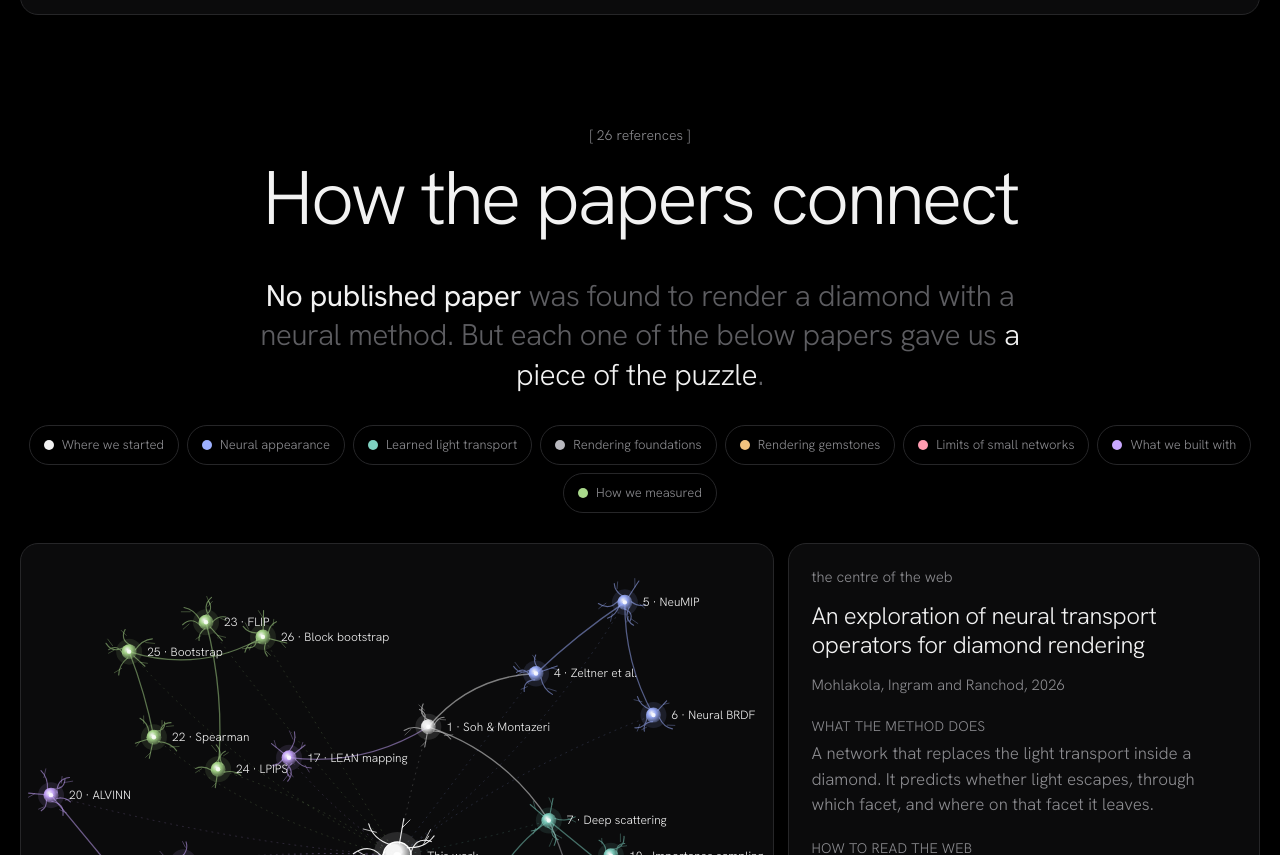
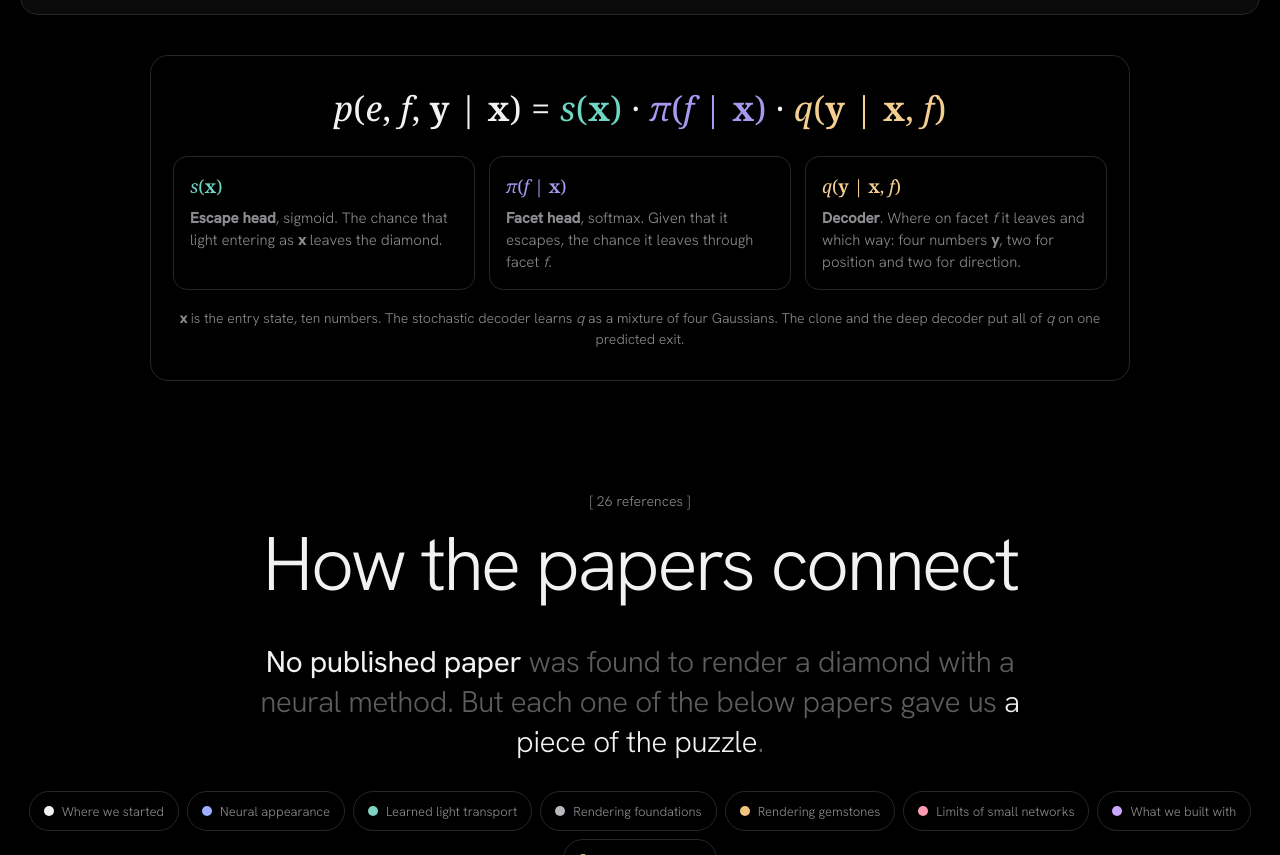
Before and after one commit to Sally-Mohlakola/Neural_Diamond, a plain HTML site: page index.html in a window 1280 px wide. Shown: the part 4237-5092 px from the top of the page. Drawn offline with Linux system fonts and the light colour scheme.

Commit message:
How it works: the operator's factorisation p(e,f,y|x) = s(x) pi(f|x) q(y|x,f)

```diff
--- a/index.html
+++ b/index.html
@@ -145,6 +145,17 @@ td { color: var(--grey); }
 /* how it works: the figure on white, then three plain steps */
 .figure { margin-top: 50px; background: #fff; border-radius: 18px; padding: 14px; }
 .figure img { width: 100%; }
+.eqn { max-width: 980px; margin: 40px auto 0; border: 1px solid var(--line); border-radius: 18px; padding: 30px 22px; text-align: center; }
+.eqn .eq { font: 300 clamp(20px, 3vw, 34px)/1.3 Georgia, 'Times New Roman', serif; color: var(--white); letter-spacing: .01em; }
+.eqn .eq b, .eqterms b { font-weight: 600; }
+.eqn .t.s { color: #6fd6c4; } .eqn .t.f { color: #a898f0; } .eqn .t.q { color: #f5cf92; }
+.eqterms { display: grid; grid-template-columns: repeat(3, minmax(0, 1fr)); gap: 14px; margin-top: 26px; text-align: left; }
+.eqterms > div { border: 1px solid var(--line); border-radius: 14px; padding: 16px; }
+.eqterms .t { font: 18px Georgia, 'Times New Roman', serif; }
+.eqterms p { font-size: 15px; color: var(--grey); margin-top: 8px; line-height: 1.45; }
+.eqnote { font-size: 14px; color: var(--grey); margin-top: 18px; }
+@media (max-width: 720px) { .eqterms { grid-template-columns: minmax(0, 1fr); } }
+
 .why { max-width: 620px; margin: 50px auto 0; text-align: center; }
 .why video { width: 100%; aspect-ratio: 1; border-radius: 18px; display: block; }
 .why figcaption { font-size: 13px; color: var(--grey); margin-top: 12px; }
@@ -436,6 +447,16 @@ td { color: var(--grey); }
 <p class="hint">Tap or hover over any block to read what it does. Tap empty space, or Reset, to start again.</p>
 <div class="info" aria-live="polite"><div><h3 id="archTitle">The neural transport operator</h3><span class="tag" id="archTag">overview</span></div><p id="archText">The first surface is traced exactly. Inside the diamond, a network takes over. It decides whether the light escapes, through which facet, and where on that facet it leaves. The exit ray then goes back to the path tracer.</p></div>
 </div>
+<div class="eqn" aria-label="p of e, f, y given x equals s of x, times pi of f given x, times q of y given x and f">
+<p class="eq"><i>p</i>(<i>e</i>, <i>f</i>, <b>y</b> | <b>x</b>) = <span class="t s"><i>s</i>(<b>x</b>)</span> · <span class="t f"><i>π</i>(<i>f</i> | <b>x</b>)</span> · <span class="t q"><i>q</i>(<b>y</b> | <b>x</b>, <i>f</i>)</span></p>
+<div class="eqterms">
+<div><span class="t s"><i>s</i>(<b>x</b>)</span><p><b>Escape head</b>, sigmoid. The chance that light entering as <b>x</b> leaves the diamond.</p></div>
+<div><span class="t f"><i>π</i>(<i>f</i> | <b>x</b>)</span><p><b>Facet head</b>, softmax. Given that it escapes, the chance it leaves through facet <i>f</i>.</p></div>
+<div><span class="t q"><i>q</i>(<b>y</b> | <b>x</b>, <i>f</i>)</span><p><b>Decoder</b>. Where on facet <i>f</i> it leaves and which way: four numbers <b>y</b>, two for position and two for direction.</p></div>
+</div>
+<p class="eqnote"><b>x</b> is the entry state, ten numbers. The stochastic decoder learns <i>q</i> as a mixture of four Gaussians. The clone and the deep decoder put all of <i>q</i> on one predicted exit.</p>
+</div>
+
 <div class="head" id="papers"><span class="tiny">[ 26 references ]</span><h2>How the papers connect</h2></div>
 <p class="say" style="margin-top: 40px"><strong>No published paper</strong> was found to render a diamond with a neural method. But each one of the below papers gave us <span class="hi">a piece of the puzzle</span>.</p>
 <div class="legend" id="webLegend" role="group" aria-label="Highlight one group of papers"></div>
```
